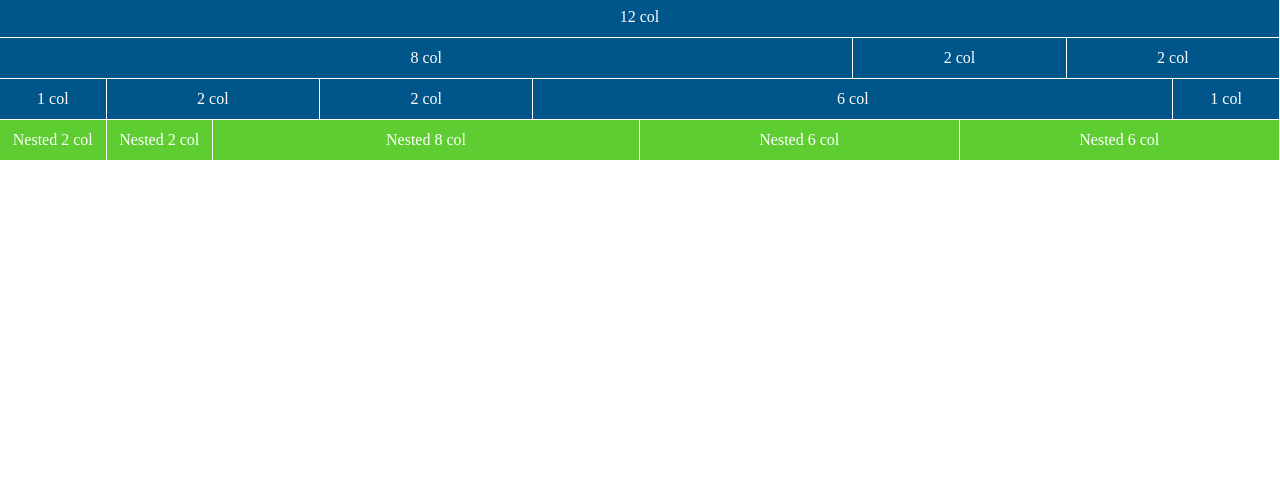
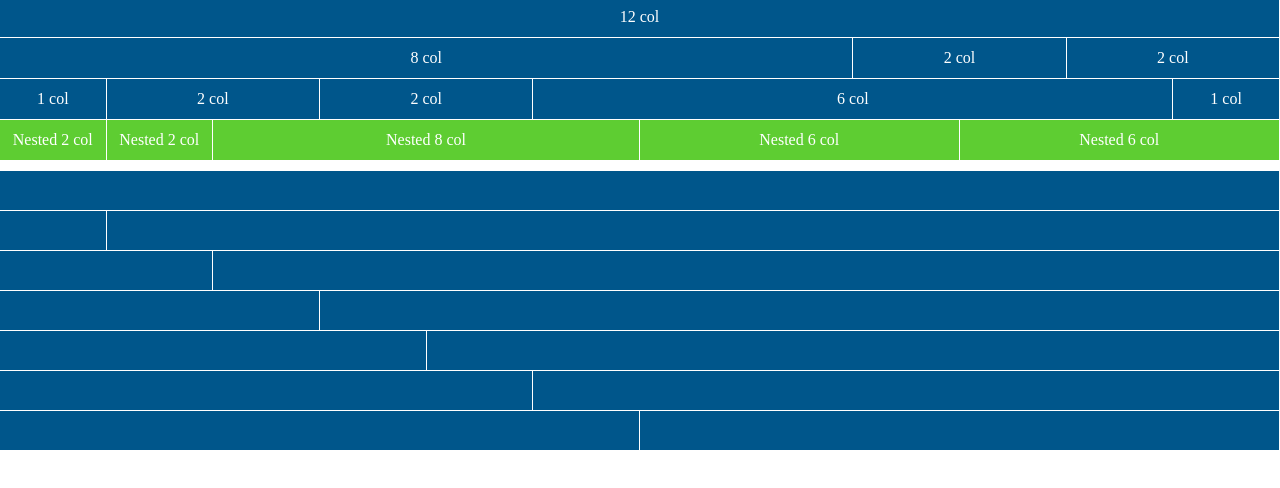
Before and after one commit to frame88/html-css-12bool, a plain HTML site: page index.html in a window 1280 px wide. Shown: the part 122-610 px from the top of the page. Drawn offline with Linux system fonts and the light colour scheme.

Commit message:
second half

```diff
--- a/css/style.css
+++ b/css/style.css
@@ -43,6 +43,19 @@ html{
 .border-sp{
     border-right: 1px solid white;
 }
+
+.s-half {
+    margin-top: 10px;
+}
+
+.s-half [class *="col"] {
+    height: 40px;
+}
+
+.nested [class *="col"] {
+    height: 40px;
+}
+
 
 
 
--- a/index.html
+++ b/index.html
@@ -135,3 +135,35 @@
         </div>
     </div>
     <!--/6 riga-->
+
+    <!--Second half-->
+    <div class="s-half">
+        <div class="row">
+            <div class="col-12 bg-blue border"></div>
+        </div>
+        <div class="row">
+            <div class="col-1 bg-blue border"></div>
+            <div class="col-11 bg-blue border"></div>
+        </div>
+        <div class="row">
+            <div class="col-2 bg-blue border"></div>
+            <div class="col-10 bg-blue border"></div>
+        </div>
+        <div class="row">
+            <div class="col-3 bg-blue border"></div>
+            <div class="col-9 bg-blue border"></div>
+        </div>
+        <div class="row">
+            <div class="col-4 bg-blue border"></div>
+            <div class="col-8 bg-blue border"></div>
+        </div>
+        <div class="row">
+            <div class="col-5 bg-blue border"></div>
+            <div class="col-7 bg-blue border"></div>
+        </div>
+        <div class="row">
+            <div class="col-6 bg-blue border"></div>
+            <div class="col-6 bg-blue border"></div>
+        </div>
+    </div>
+    <!--/Second half-->
```
